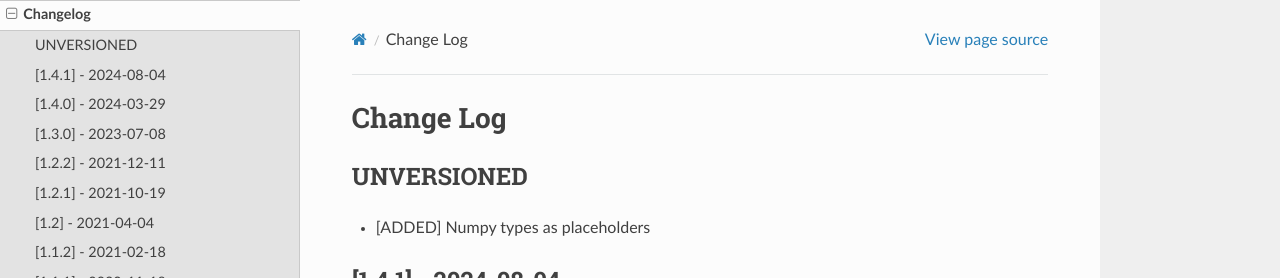
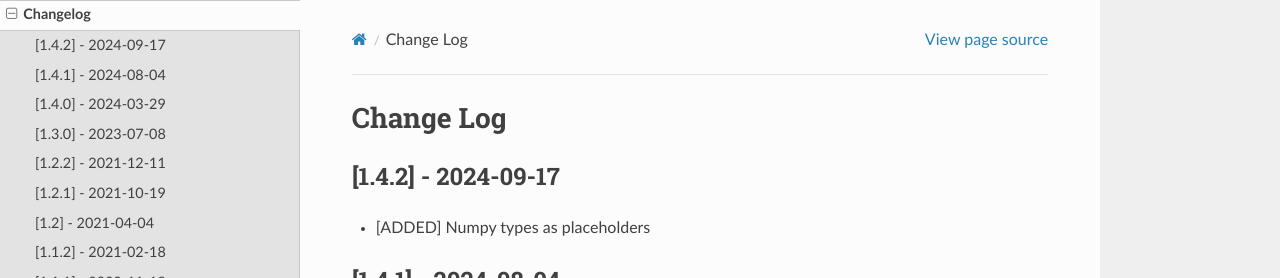
Before and after one commit to felixriese/susi, a Sphinx documentation site: the page built from docs/changelog.rst, in a window 1280 px wide and 900 px high. Shown: the top 278 px of the window. Built offline with Sphinx 7.4.7 and the Read the Docs theme 2.0.0, drawn with Linux system fonts in a browser that asks for light colours.

Commit message:
Bump version to 1.4.2

```diff
--- a/CHANGELOG.rst
+++ b/CHANGELOG.rst
@@ -1,7 +1,7 @@
 Change Log
 ==========
 
-UNVERSIONED
+[1.4.2] - 2024-09-17
 --------------------
 - [ADDED] Numpy types as placeholders
 
--- a/docs/conf.py
+++ b/docs/conf.py
@@ -27,7 +27,7 @@ author = "Felix M. Riese"
 # The short X.Y version
 version = ""
 # The full version, including alpha/beta/rc tags
-release = "1.4.1"
+release = "1.4.2"
 
 
 # -- General configuration ---------------------------------------------------
--- a/meta.yaml
+++ b/meta.yaml
@@ -1,5 +1,5 @@
 {% set name = "susi" %}
-{% set version = "1.4.1" %}
+{% set version = "1.4.2" %}
 
 
 package:
--- a/setup.py
+++ b/setup.py
@@ -12,7 +12,7 @@ long_description = "\n\n".join((readme, changelog))
 
 setuptools.setup(
     name="susi",
-    version="1.4.1",
+    version="1.4.2",
     author="Felix M. Riese",
     author_email="github@felixriese.de",
     description=(
--- a/susi/__init__.py
+++ b/susi/__init__.py
@@ -5,7 +5,7 @@ self-organizing maps (SOM).
 
 """
 
-__version__ = "1.4.1"
+__version__ = "1.4.2"
 
 from .SOMClassifier import SOMClassifier
 from .SOMClustering import SOMClustering
```
Also changed, not shown: 2 other files.
